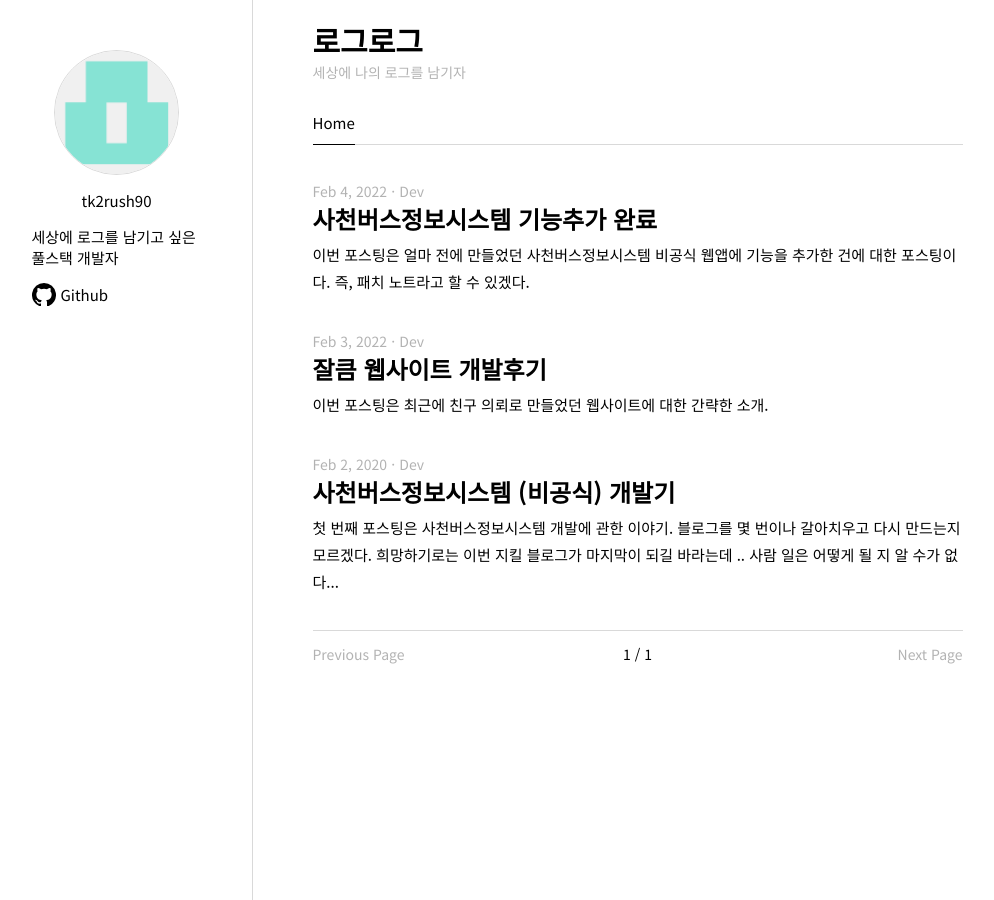
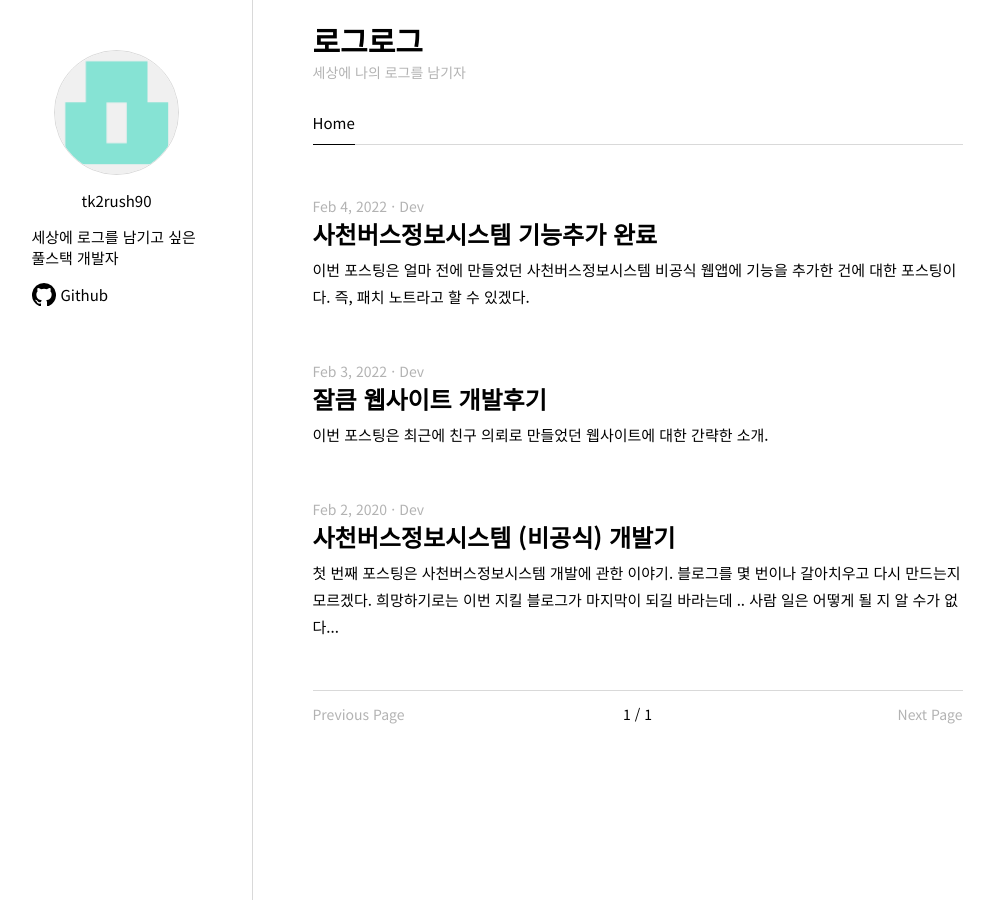
Before and after one commit to tk2blog90/tk2blog90.github.io, a Jekyll site: the page built from index.html, in a window 1280 px wide. Shown: the whole page, without its empty margins (138-1132 px from the left). Built offline with Jekyll 4.4.1, drawn with Linux system fonts in a browser that asks for light colours; the list of posts is cut into pages by our own code.

Commit message:
Modify some styles

```diff
--- a/_sass/post-contents.scss
+++ b/_sass/post-contents.scss
@@ -2,7 +2,15 @@
 @import "props";
 
 .post-contents {
-  margin: 35px 0;
+  margin: 50px 0;
+
+  @include screen-under(1060px) {
+    margin: 45px 0;
+  }
+
+  @include screen-under(767px) {
+    margin: 40px 0;
+  }
 
   kbd {
     background-color: #fafbfc;
--- a/_sass/post-list.scss
+++ b/_sass/post-list.scss
@@ -2,14 +2,14 @@
 @import "props";
 
 .post-list {
-  margin: 35px 0;
+  margin: 50px 0;
 
   @include screen-under(1060px) {
-    margin: 30px 0;
+    margin: 45px 0;
   }
 
   @include screen-under(767px) {
-    margin: 25px 0;
+    margin: 40px 0;
   }
 
   * {
@@ -56,14 +56,14 @@
   }
 
   .post-item + .post-item {
-    margin-top: 35px;
+    margin-top: 50px;
 
     @include screen-under(1060px) {
-      margin-top: 30px;
+      margin-top: 45px;
     }
 
     @include screen-under(767px) {
-      margin-top: 25px;
+      margin-top: 40px;
     }
   }
 }
```
